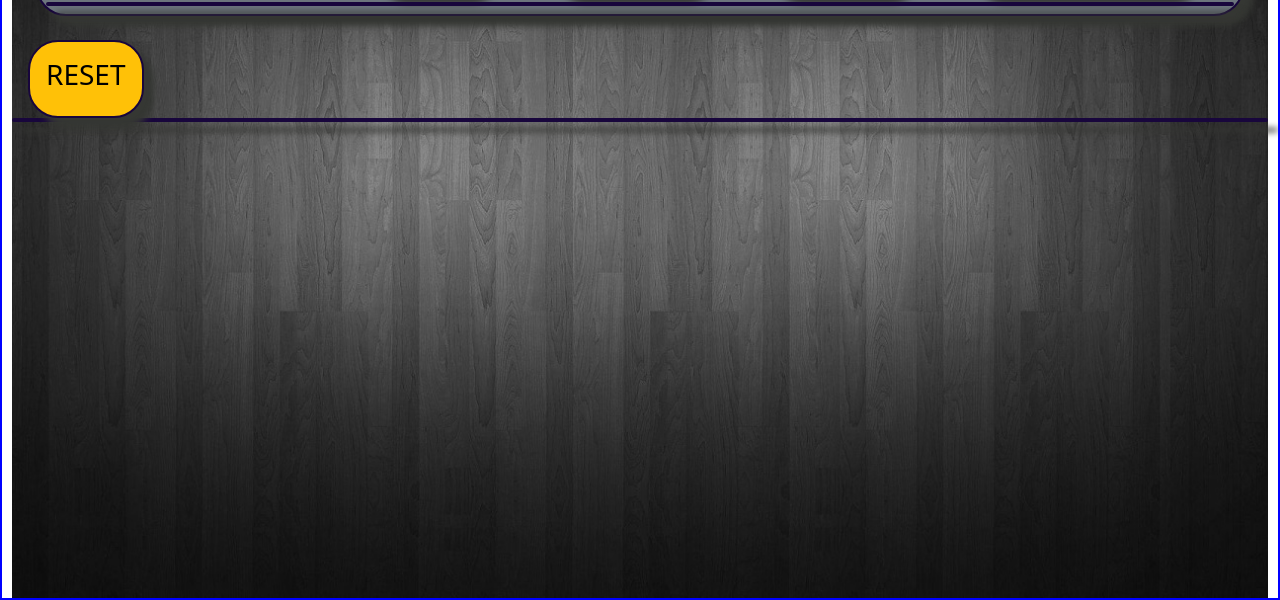
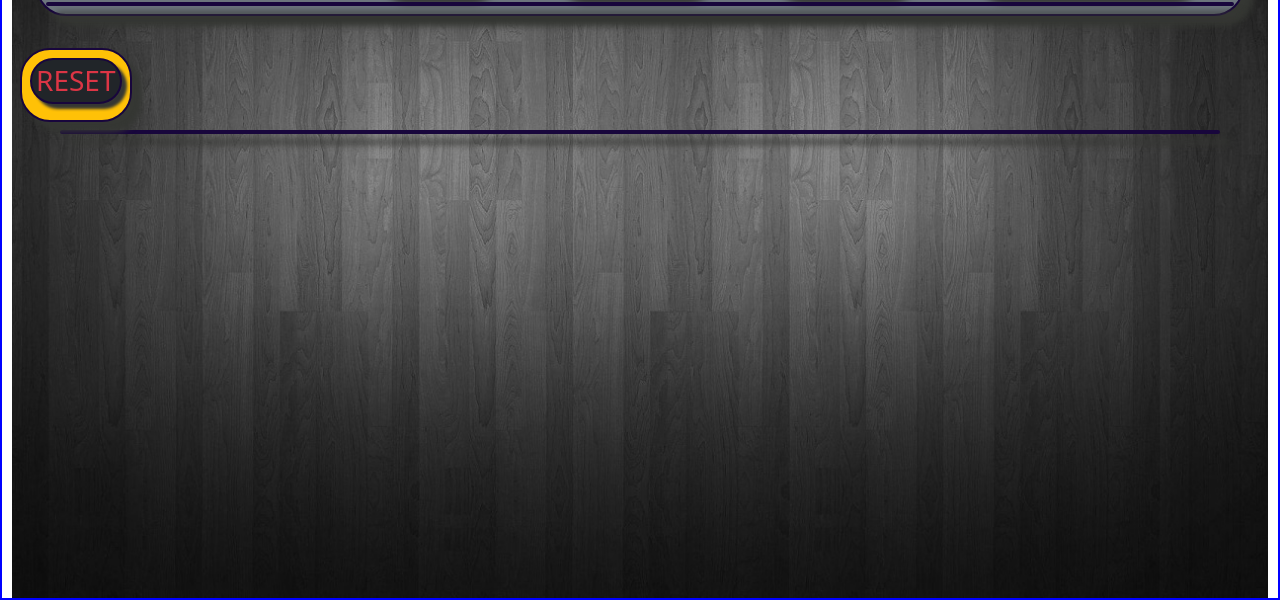
Before and after one commit to bluebear2015/week2, a plain HTML site: page warehouse/index.html in a window 1280 px wide. Shown: the part 272-872 px from the top of the page. Drawn offline with nearby package versions, Linux system fonts and the light colour scheme.

Commit message:
warehouse

```diff
--- a/warehouse/index.html
+++ b/warehouse/index.html
@@ -74,11 +74,11 @@
 
 
 <div>
-<button class="box-shade bg-warning text-center p-3 mx-3 " onclick="reset" id="end"><h3>RESET</h3></button>
+<button class="box-shade bg-warning text-center p-2 m-2 " onclick="reset" id="end"><h3 class="box-shade1 bg-dark text-danger p-1">RESET</h3></button>
 
 </div>
 
-<ul class="list-group box-shade text-center d-flex" id="packages">
+<ul class="list-group box-shade text-center d-flex mx-5 fs-1" id="packages">
 
 </ul>
 
--- a/warehouse/style.css
+++ b/warehouse/style.css
@@ -24,3 +24,8 @@ border: 1px solid rgba(16, 153, 145, 1);
 
 
 }
+
+.box-shade1 {
+    border: 2px solid #18063c;
+box-shadow: 5px 5px 3px rgb(53, 55, 51);
+border-radius: 30px;}
```
